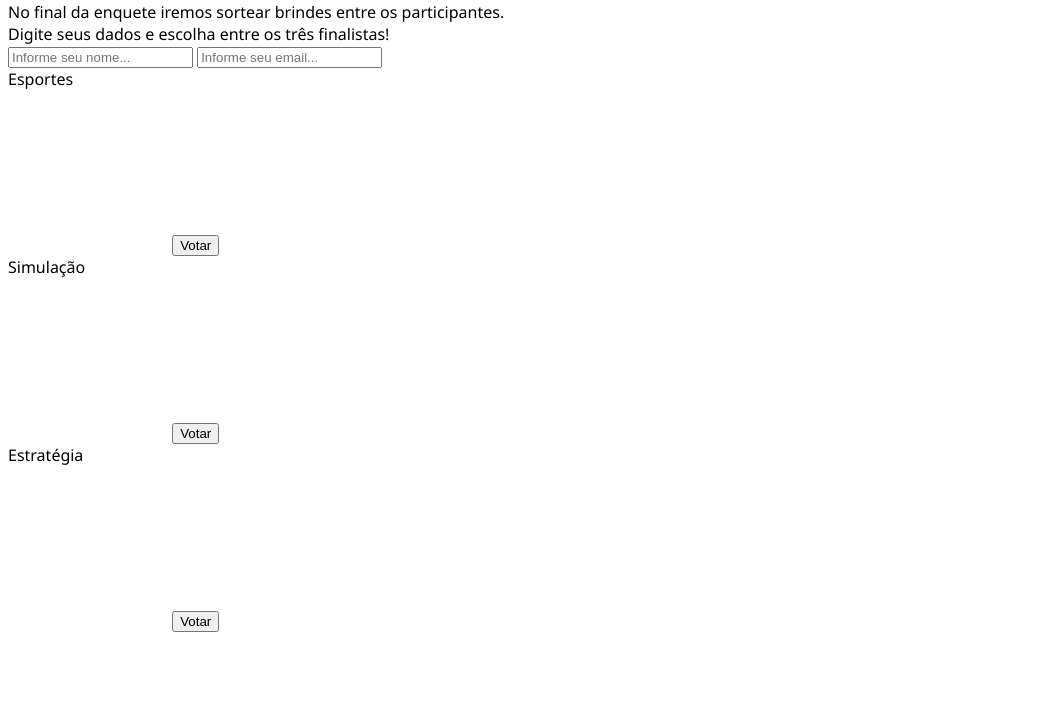
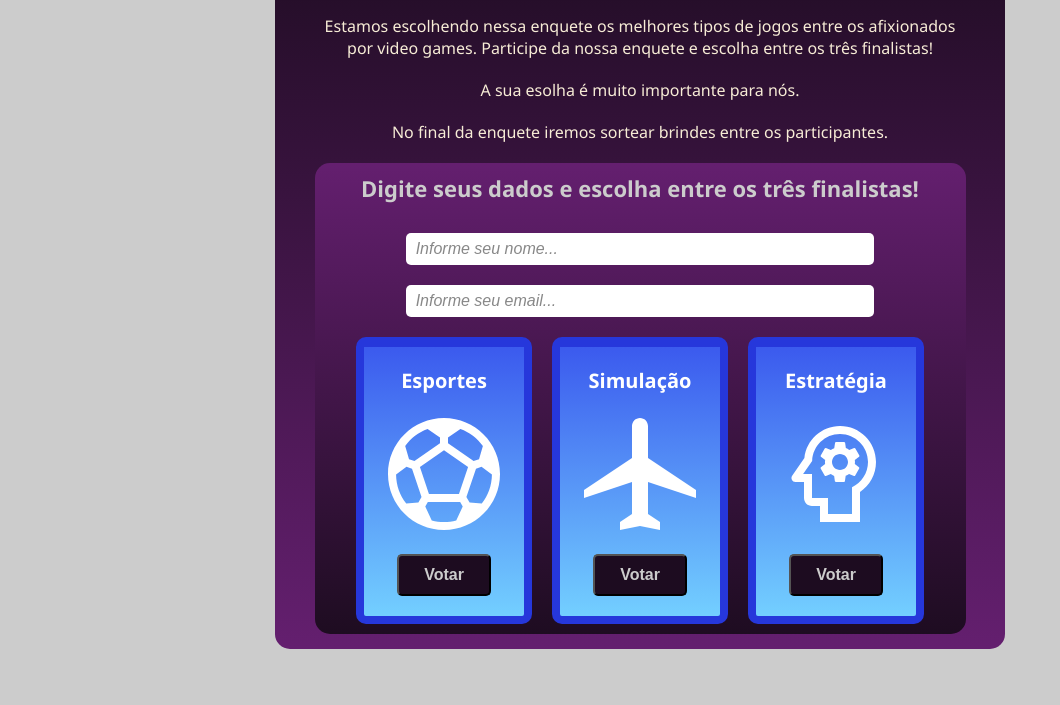
Before and after one commit to GabrielDev-Junior/Projeto-02-Modulo-01, a plain HTML site: page HTML/index.html in a window 1280 px wide. Shown: the part 95-800 px from the top of the page, without its empty margins (0-1060 px from the left). Drawn offline with Linux system fonts and the light colour scheme; a web font is replaced by a local one.

Commit message:
closes #4 Estilizar a pagina conforme o modelo das imagens CSS

```diff
--- a/CSS/style.css
+++ b/CSS/style.css
@@ -1,3 +1,108 @@
+@import url('https://fonts.googleapis.com/css2?family=Handjet:wght@100..900&display=swap');
+
 body {
+  background-color: #cccccc;
   font-family: 'Segoe UI', Tahoma, Geneva, Verdana, sans-serif;
 }
+.container {
+  width: 700px;
+  margin: auto;
+  display: flex;
+  flex-direction: column;
+  align-items: center;
+  background: linear-gradient(to top, #641f6f, #1e0c21);
+  border-radius: 15px;
+  padding: 15px;
+}
+.sub-container1 {
+  margin: auto;
+  display: flex;
+  flex-direction: column;
+  justify-content: center;
+  align-items: center;
+  padding: 10px;
+}
+.title {
+  font-family: "Handjet";
+  letter-spacing: 4px;
+  word-spacing: 10px;
+  font-size: 40px;
+  color: #fecd23;
+  font-weight: 700;
+  margin-bottom: 20px;
+}
+.sub-title {
+  color: #f7ecd6;
+  display: flex;
+  flex-direction: column;
+  align-items: center;
+  padding: 10px;
+  text-align: center;
+}
+.sub-container2{
+  width: 93%;
+  background: linear-gradient(to bottom, #641f6f, #1e0c21);
+  border-radius: 15px;
+  border: 0;
+  display: flex;
+  flex-direction: column;
+  align-items: center;
+}
+.sub-title2{
+  color: #cccccc;
+  font-size: 22px;
+  margin-top: 10px;
+  margin-bottom: 20px;
+  font-weight: 600;
+}
+input{
+  width: 70%;
+  height: 22px;
+  margin: 10px;
+  border-radius: 5px;
+  padding: 5px;
+  border: 0;
+  font-size: 16px;
+  padding-left: 8px;
+}
+input:focus{
+  outline: none;
+  box-shadow: 0 0 10px #cccccc;
+}
+input::placeholder {
+  color: #888;
+  font-style: italic;
+  padding-left: 2px;
+}
+.container-games{
+  display: flex;
+  justify-content: space-around;
+  color: white;
+  font-weight: 700;
+  font-size: 20px;
+}
+.games{
+  display: flex;
+  flex-direction: column;
+  align-items: center;
+  background: linear-gradient(to top, #73CFFF, #3B5AEE);
+  border-top: 10px solid #2637DB;
+  border-left: 8px solid #2637DB;
+  border-right: 8px solid #2637DB;
+  border-bottom: 8px solid #2637DB;
+  margin: 10px;
+  border-radius: 10px;
+  padding-top: 20px;
+  padding-bottom: 20px;
+}
+button{
+  padding-top: 10px;
+  padding-left: 25px;
+  padding-right: 25px;
+  padding-bottom: 10px;
+  color:#cccccc;
+  font-size: 16px;
+  background-color: #1D0C20;
+  font-weight: 700;
+  border-radius: 5px;
+}
--- a/HTML/index.html
+++ b/HTML/index.html
@@ -3,32 +3,33 @@
   <head>
     <meta charset="UTF-8" />
     <meta name="viewport" content="width=device-width, initial-scale=1.0" />
-    <link rel="stylesheet" href="/CSS/style.css">
+    <link rel="stylesheet" href="/CSS/style.css" />
     <title>Card de Games</title>
   </head>
   <body>
-    <div>
-      <div>
-        <div>GAMES LOVERS ENQUETE</div>
+    <div class="container">
+      <div class="sub-container1">
+        <div class="title">GAMES LOVERS ENQUETE</div>
         <div>
-          <div>
+          <div class="sub-title">
             Estamos escolhendo nessa enquete os melhores tipos de jogos entre os
-            afixionados por <br />
-            video games. Participe da nossa enquete e escolha entre os três
-            finalistas!
+            afixionados por video games. Participe da nossa enquete e escolha
+            entre os três finalistas!
           </div>
-          <div>A sua esolha é muito importante para nós.</div>
-          <div>
+          <div class="sub-title">A sua esolha é muito importante para nós.</div>
+          <div class="sub-title">
             No final da enquete iremos sortear brindes entre os participantes.
           </div>
         </div>
       </div>
-      <div>
-        <div>Digite seus dados e escolha entre os três finalistas!</div>
+      <div class="sub-container2">
+        <div class="sub-title2">
+          Digite seus dados e escolha entre os três finalistas!
+        </div>
         <input type="text" placeholder="Informe seu nome..." />
         <input type="email" placeholder="Informe seu email..." />
-        <div>
-          <div>
+        <div class="container-games">
+          <div class="games">
             <div>Esportes</div>
             <object
               data="/IMAGE/sports_soccer_white.svg"
@@ -36,7 +37,7 @@
             ></object>
             <button>Votar</button>
           </div>
-          <div>
+          <div class="games">
             <div>Simulação</div>
             <object
               data="/IMAGE/local_airport_white.svg"
@@ -44,7 +45,7 @@
             ></object>
             <button>Votar</button>
           </div>
-          <div>
+          <div class="games">
             <div>Estratégia</div>
             <object
               data="/IMAGE/psychology_white.svg"
```
Also changed, not shown: IMAGE/module02-project-desktop.png (added), IMAGE/module02-project-mobile.png (added).
